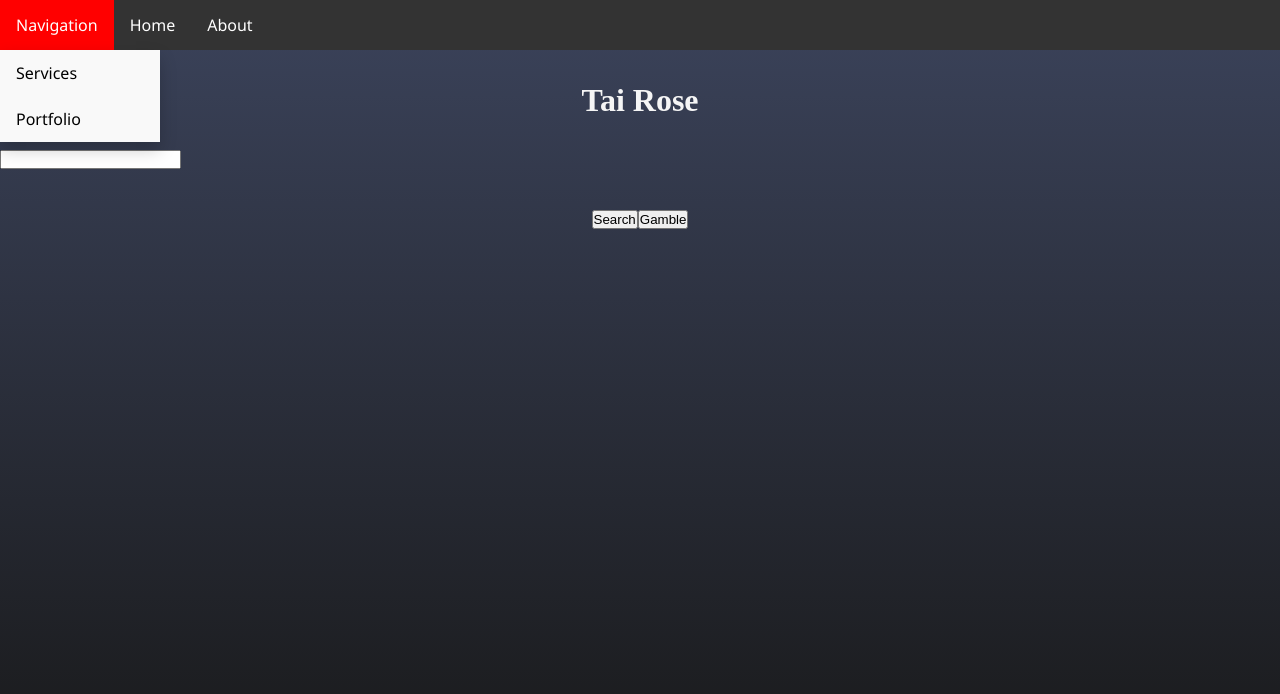
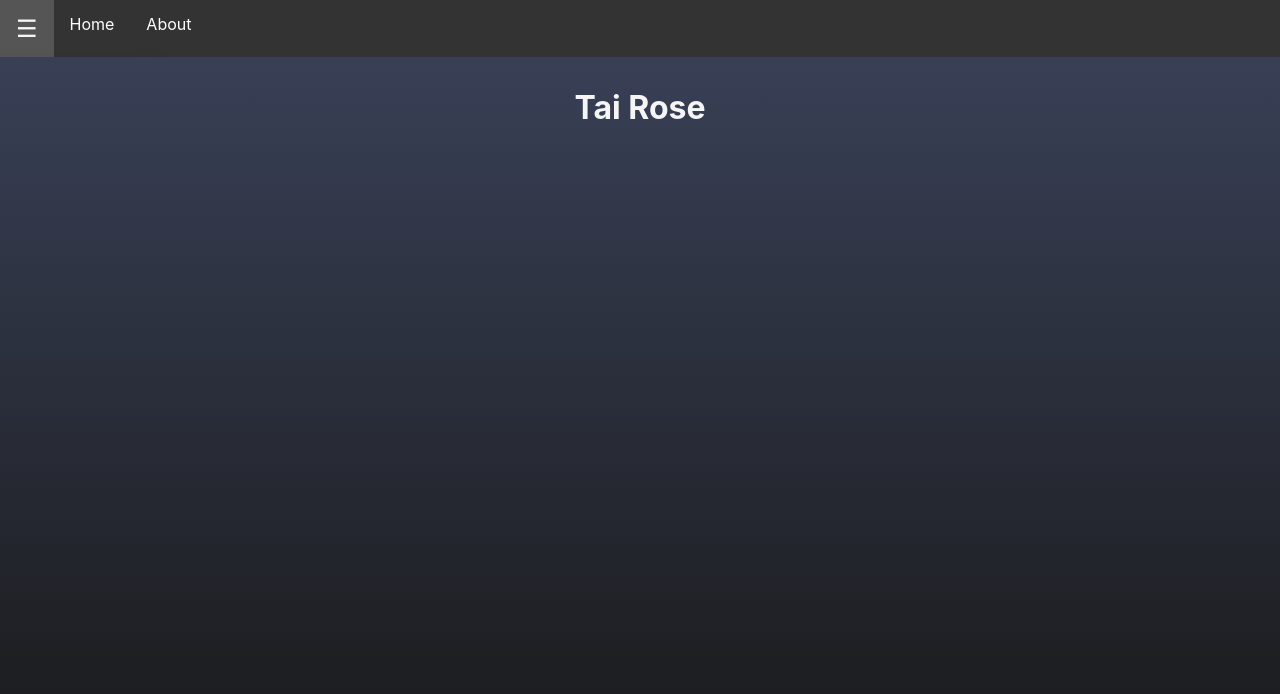
Before and after one commit to TLyncks/first-website, a plain HTML site: page index.html in a window 1280 px wide. Drawn offline with Linux system fonts and the light colour scheme.

Commit message:
Cutting away a few features and playing with the header to learn about nav functionality

```diff
--- a/index.html
+++ b/index.html
@@ -1,10 +1,12 @@
 <!DOCTYPE html>
-<html lang="en">
+<html lang="en" class="dark" style>
 
 <head>
   <meta charset="UTF-8">
-  <meta name="viewport" content="width=device-width, initial-scale=1.0">
-  <title>Tai's Portfolio</title>
+  <meta name="viewport" content="width=device-width">
+  <title>Tai Rose - Personal Portfolio</title>
+  <meta property="authors" content="Tai Rose">
+  <meta property="og:type" content="website">
   <link rel="stylesheet" href="styles.css"/>
 </head>
 
@@ -13,7 +15,7 @@
     <nav>
       <ul>
         <li class="dropdown">
-          <a href="#" class="dropbtn">Navigation</a>
+          <a href="#" class="dropbtn">&#9776;</a>
           <div class="dropdown-content">
             <a href="#">Services</a>
             <a href="#">Portfolio</a>
@@ -28,18 +30,6 @@
     <div class="center-text">
       <h1>Tai Rose</h1>
     </div>
-    <div>
-      <input/0>
-      <div class="center-text">
-        <button>
-          Search
-        </button>
-        <button>
-          Gamble
-        </button>
-      </div>
-    </div>
-
   </main>
   <footer>
 
--- a/styles.css
+++ b/styles.css
@@ -16,13 +16,10 @@ body {
 header {
   background: linear-gradient(0deg, rgb(29, 29, 29), rgb(73, 73, 73))
 }
-a {
+
+a, h1 {
   color: whitesmoke;
-  font-family: 'Segoe UI', Tahoma, Geneva, Verdana, sans-serif;
-}
-h1 {
-  color: whitesmoke;
-  font-family: poppins;
+  font-family: -apple-system, BlinkMacSystemFont, "San Francisco", "Helvetica Neue", Arial, Helvetica, sans-serif;
 }
 .center-text {
   display: flex;
@@ -56,6 +53,20 @@ header nav ul li a:hover, .dropdown:hover .dropbtn {
   background-color: red;
 }
 
+.dropbtn {
+  font-size: 24px;
+  text-decoration: none;
+  color: whitesmoke;
+  background: none;
+  border: none;
+  cursor: pointer;
+}
+
+.dropdown {
+  position: relative;
+  display: inline-block;
+}
+
 .dropdown-content {
   display: none;
   position: absolute;
@@ -63,6 +74,8 @@ header nav ul li a:hover, .dropdown:hover .dropbtn {
   min-width: 160px;
   box-shadow: 0px 8px 16px 0px rgba(0,0,0,0.2);
   z-index: 1;
+  top: 100%;
+  left: 0;
 }
 
 .dropdown-content a {
@@ -80,3 +93,7 @@ header nav ul li a:hover, .dropdown:hover .dropbtn {
 .dropdown:hover .dropdown-content {
   display: block;
 }
+
+header nav ul li a:hover, .dropdown:hover .dropbtn{
+  background-color: #555;
+}
```
